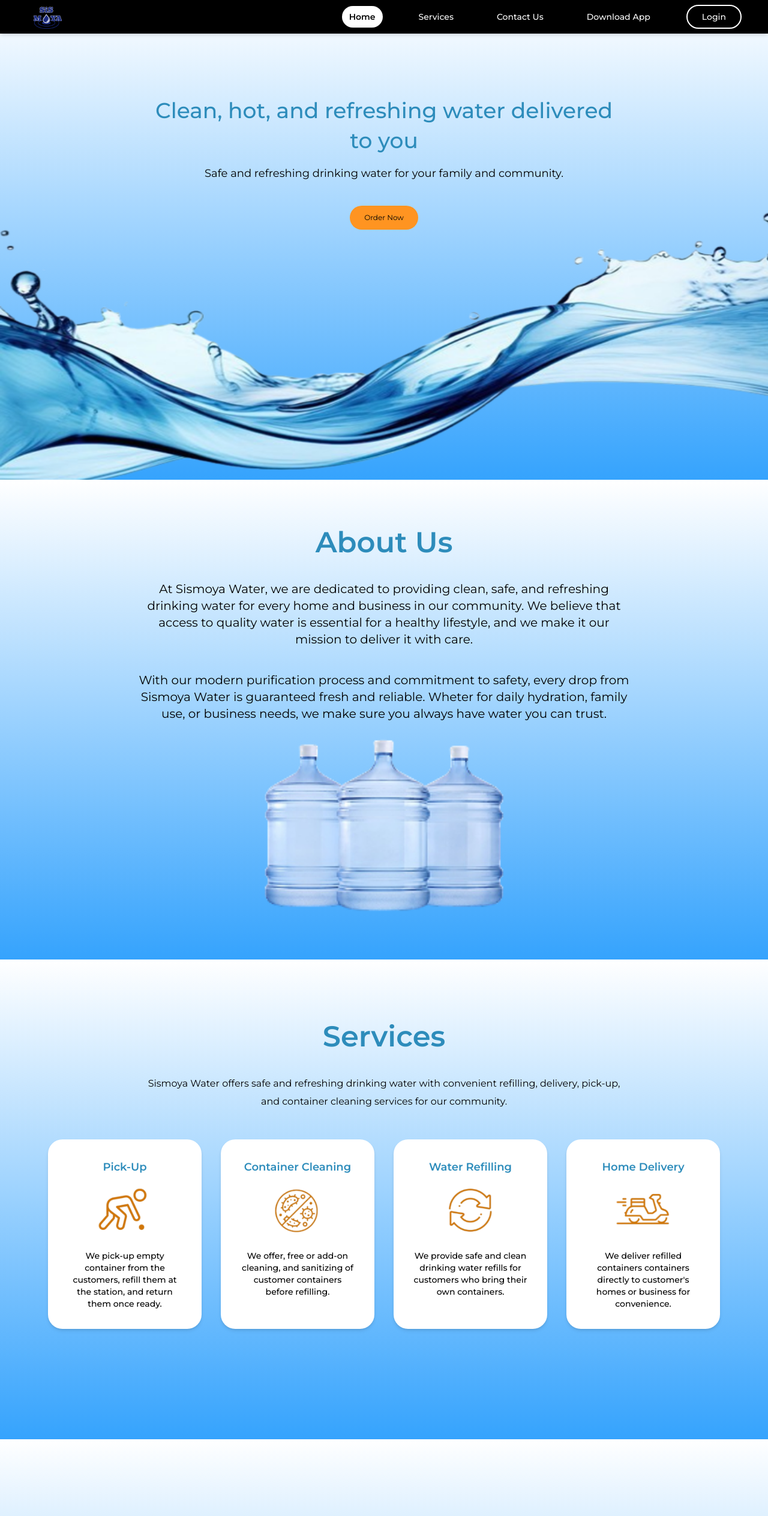
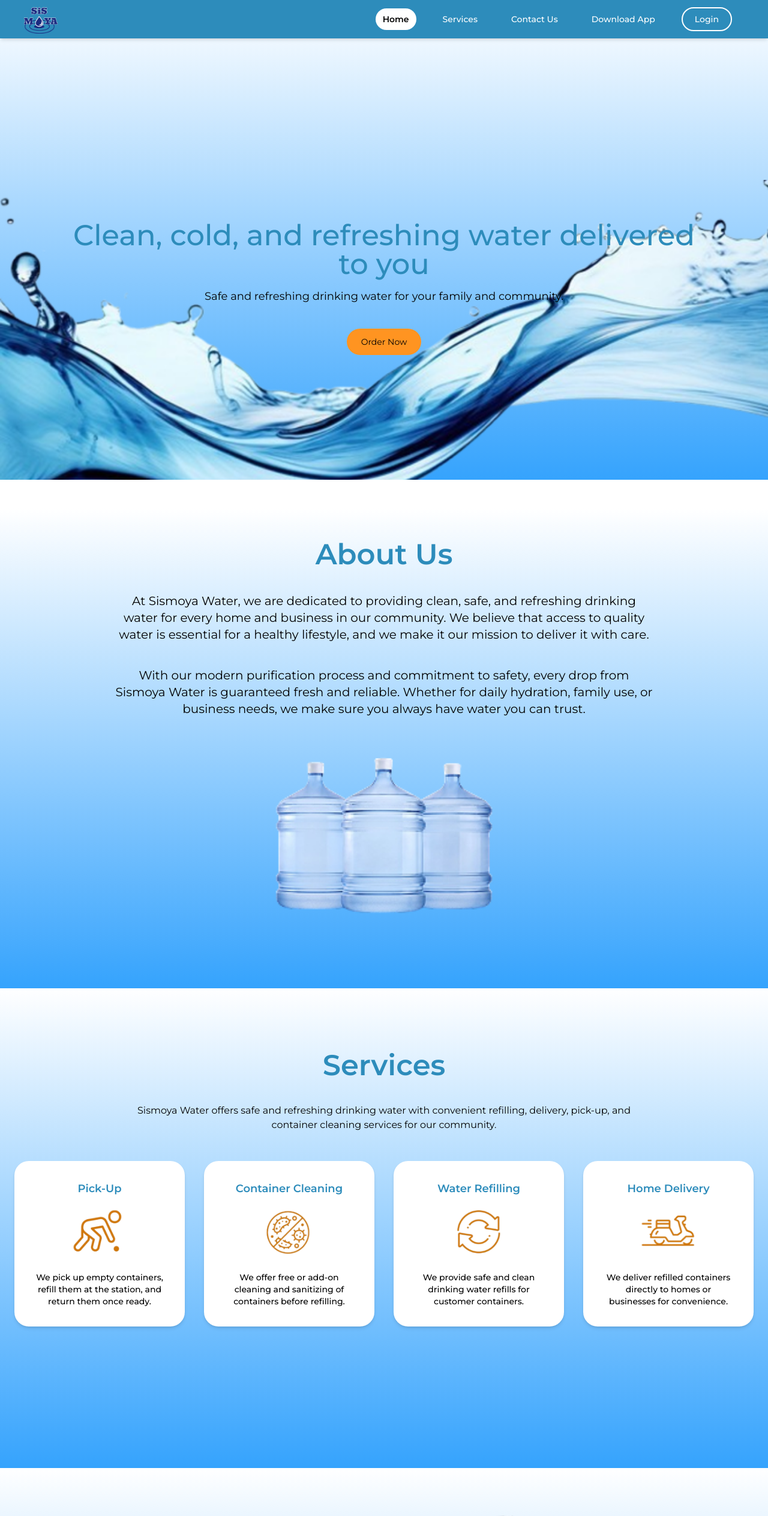
Before and after one commit to Jayvieeeee/Sismoya_Frontend, a Vue app: page / in a window 1280 px wide. Shown: the top 2528 px of the page at 60% size. Built offline with nearby package versions, Linux system fonts and the light colour scheme; a web font is replaced by a local one.

Commit message:
-landing page responsive

```diff
--- a/src/components/LandingNavbar.vue
+++ b/src/components/LandingNavbar.vue
@@ -1,7 +1,9 @@
 <script setup lang="ts">
+import { ref } from 'vue'
 import { useRouter } from 'vue-router'
 
 const router = useRouter()
+const isOpen = ref(false) // for mobile menu toggle
 
 const navItems = [
   { name: 'Home', route: '/' },
@@ -12,9 +14,10 @@ const navItems = [
 ]
 
 function navigateTo(route: string) {
+  isOpen.value = false // close mobile menu after navigation
   if (route.includes('#')) {
-    const [path, hash] = route.split('#')
-    router.push(path || '/').then(() => {
+    router.push(route).then(() => {
+      const hash = route.split('#')[1]
       const el = document.getElementById(hash)
       if (el) {
         el.scrollIntoView({ behavior: 'smooth' })
@@ -24,28 +27,38 @@ function navigateTo(route: string) {
     router.push(route)
   }
 }
+
+function isActive(item: { route: string; isButton?: boolean }) {
+  if (item.isButton) {
+    return router.currentRoute.value.path === item.route
+  }
+  if (item.route.includes('#')) {
+    return router.currentRoute.value.hash === '#' + item.route.split('#')[1]
+  }
+  return router.currentRoute.value.fullPath === item.route
+}
 </script>
 
+
 <template>
-  <nav
-    class="fixed top-0 left-0 w-full z-50 font-montserrat bg-black shadow-md px-6 flex justify-between items-center"
-  >
+  <nav class="fixed top-0 left-0 w-full z-50 font-montserrat bg-primary shadow-md px-6">
+    <div class="flex justify-between items-center h-16">
       <!-- Logo -->
-    <div class="ml-8 flex items-center h-14">
-      <img src="/images/Sismoya_Logo.png" alt="Sismoya Logo" class="h-10 w-auto" />
+      <div class="ml-4 flex items-center">
+        <img src="/images/Sismoya_Logo.png" alt="Sismoya Logo" class="h-12 w-auto" />
       </div>
 
-    <!-- Navigation Items -->
-    <ul class="flex space-x-12 text-white font-medium text-sm items-center pr-5">
+      <!-- Desktop Menu -->
+      <ul class="hidden md:flex space-x-8 text-white font-medium text-sm items-center pr-5">
         <li v-for="item in navItems" :key="item.name">
           <button
             @click="navigateTo(item.route)"
             :class="[
               item.isButton
-              ? router.currentRoute.value.path === item.route
+                ? isActive(item)
                   ? 'bg-white text-black font-semibold px-5 py-2 rounded-full'
-                : 'border-2 border-white px-6 py-2 rounded-full hover:bg-white hover:text-black transition'
-              : router.currentRoute.value.fullPath === item.route
+                  : 'border-2 border-white mr-4 px-5 py-2 rounded-full hover:bg-white hover:text-black transition'
+                : isActive(item)
                   ? 'bg-white text-black font-semibold px-3 py-2 rounded-full'
                   : 'px-3 py-2 rounded-full hover:bg-white hover:text-black transition'
             ]"
@@ -54,5 +67,58 @@ function navigateTo(route: string) {
           </button>
         </li>
       </ul>
+
+      <!-- Mobile Hamburger -->
+      <button
+        @click="isOpen = !isOpen"
+        class="md:hidden text-white focus:outline-none pr-2"
+      >
+        <svg
+          v-if="!isOpen"
+          class="w-8 h-8"
+          fill="none"
+          stroke="currentColor"
+          stroke-width="2"
+          viewBox="0 0 24 24"
+        >
+          <path stroke-linecap="round" stroke-linejoin="round" d="M4 6h16M4 12h16M4 18h16" />
+        </svg>
+        <svg
+          v-else
+          class="w-8 h-8"
+          fill="none"
+          stroke="currentColor"
+          stroke-width="2"
+          viewBox="0 0 24 24"
+        >
+          <path stroke-linecap="round" stroke-linejoin="round" d="M6 18L18 6M6 6l12 12" />
+        </svg>
+      </button>
+    </div>
+
+    <!-- Mobile Dropdown -->
+    <transition name="slide-fade">
+      <ul
+        v-if="isOpen"
+        class="md:hidden flex flex-col bg-primary text-white font-medium text-sm p-4 space-y-4"
+      >
+        <li v-for="item in navItems" :key="item.name">
+          <button
+            @click="navigateTo(item.route)"
+            :class="[
+              item.isButton
+                ? isActive(item)
+                  ? 'bg-white text-black font-semibold w-full py-2 rounded-full'
+                  : 'border-2 border-white w-full py-2 rounded-full hover:bg-white hover:text-black transition'
+                : isActive(item)
+                  ? 'bg-white text-black font-semibold w-full py-2 rounded-full'
+                  : 'w-full py-2 rounded-full hover:bg-white hover:text-black transition'
+            ]"
+          >
+            {{ item.name }}
+          </button>
+        </li>
+      </ul>
+    </transition>
   </nav>
 </template>
--- a/src/view/Landing/LandingPage.vue
+++ b/src/view/Landing/LandingPage.vue
@@ -1,169 +1,274 @@
 <script setup>
-import { useRouter } from 'vue-router';
-
+import { useRouter } from 'vue-router'
 import LandingPageLayout from '@/Layout/LandingPageLayout.vue'
 
-const router = useRouter();
+const router = useRouter()
 
-function goToLogin(){
-  router.push('/login');
+function goToLogin() {
+  router.push('/login')
 }
 </script>
 
-
 <template>
   <LandingPageLayout>
-
-<!--HOME-PAGE-->
-  <section id="home" class="pt-20 relative font-montserrat h-screen bg-gradient-to-b from-white to-secondary">
-  <div class="pt-20 flex flex-col items-center h-full text-center relative z-10">
-    <h1 class="text-4xl text-primary font-medium leading-snug">
-      Clean, hot, and refreshing water delivered <br>
+    <!-- HOME PAGE -->
+    <section
+      id="home"
+      class="pt-20 relative font-montserrat h-screen bg-gradient-to-b from-white to-secondary"
+    >
+      <div
+        class="pt-20 flex flex-col items-center justify-center h-full text-center relative z-10 px-6"
+      >
+        <h1
+          class="text-3xl md:text-4xl lg:text-5xl text-primary font-medium leading-snug"
+        >
+          Clean, cold, and refreshing water delivered <br />
           to you
         </h1>
-    <p class="mt-4 text-lg my-5">
+        <p class="mt-4 text-base md:text-lg my-5 max-w-2xl">
           Safe and refreshing drinking water for your family and community.
         </p>
-    <button @click="goToLogin" class="bg-button text-xs px-6 py-3 rounded-3xl hover:bg-[#d54f14] hover:text-white mt-5">
+        <button
+          @click="goToLogin"
+          class="bg-button text-xs md:text-sm px-6 py-3 rounded-3xl hover:bg-[#d54f14] hover:text-white mt-5"
+        >
           Order Now
         </button>
       </div>
-   <img src="/images/LANDING_Image.png"
+      <img
+        src="/images/LANDING_Image.png"
         alt="Water Image"
-     class="absolute bottom-0 left-0 w-screen h-auto max-h-[500px]" />
+        class="absolute bottom-0 left-0 w-full h-auto max-h-[400px] md:max-h-[500px] object-cover"
+      />
     </section>
 
-  <!--ABOUT-US-PAGE-->
-  <section id="about" class="relative font-montserrat h-screen bg-gradient-to-b from-white to-secondary">
-      <div class="pt-20 flex flex-col items-center h-full text-center relative z-10">
-        <h1 class="text-5xl text-primary font-semibold">About Us</h1>
-        <p class="pt-10 text-xl">
-          At Sismoya Water, we are dedicated to providing clean, safe, and refreshing<br>
-          drinking water for every home and business in our community. We believe that<br>
-          access to quality water is essential for a healthy lifestyle, and we make it our<br>
-          mission to deliver it with care.
+    <!-- ABOUT US -->
+    <section
+      id="about"
+      class="relative font-montserrat min-h-screen bg-gradient-to-b from-white to-secondary flex flex-col justify-center px-6 mt-12"
+    >
+      <div class="text-center max-w-4xl mx-auto">
+        <h1 class="text-4xl md:text-5xl text-primary font-semibold">About Us</h1>
+        <p class="pt-8 md:pt-10 text-base md:text-xl leading-relaxed">
+          At Sismoya Water, we are dedicated to providing clean, safe, and
+          refreshing drinking water for every home and business in our
+          community. We believe that access to quality water is essential for a
+          healthy lifestyle, and we make it our mission to deliver it with care.
         </p>
-        <p class="pt-10 text-xl">
-          With our modern purification process and commitment to safety, every drop from<br>
-          Sismoya Water is guaranteed fresh and reliable. Wheter for daily hydration, family<br>
-          use, or business needs, we make sure you always have water you can trust.
+        <p class="pt-6 md:pt-10 text-base md:text-xl leading-relaxed">
+          With our modern purification process and commitment to safety, every
+          drop from Sismoya Water is guaranteed fresh and reliable. Whether for
+          daily hydration, family use, or business needs, we make sure you
+          always have water you can trust.
         </p>
-        <img src="/images/container.png" alt="Container" class="pt-2 h-[400px] w-auto mx-auto"/>
+        <img
+          src="/images/container.png"
+          alt="Container"
+          class="pt-8 md:pt-12 h-[250px] md:h-[400px] w-auto mx-auto"
+        />
       </div>
     </section>
 
-<!-- SERVICES-PAGE -->
-<section id="services" class="relative font-montserrat h-screen bg-gradient-to-b from-white to-secondary py-16">
-  <div class="container mx-auto px-6 lg:px-20 text-center">
-    <h2 class="text-5xl text-primary font-semibold py-10">Services</h2>
-    <p class="max-w-4xl mx-auto mb-12 leading-[30px]">
-      Sismoya Water offers safe and refreshing drinking water with convenient refilling, delivery, pick-up,<br>
-       and container cleaning services for our community.
+    <!-- SERVICES -->
+    <section
+      id="services"
+      class="relative font-montserrat min-h-screen bg-gradient-to-b from-white to-secondary py-16 px-6"
+    >
+      <div class="container mx-auto text-center">
+        <h2 class="text-4xl md:text-5xl text-primary font-semibold py-10">
+          Services
+        </h2>
+        <p
+          class="max-w-4xl mx-auto mb-12 text-sm md:text-base leading-relaxed"
+        >
+          Sismoya Water offers safe and refreshing drinking water with
+          convenient refilling, delivery, pick-up, and container cleaning
+          services for our community.
         </p>
 
-    <!-- Service Cards -->
-    <div class="grid grid-cols-1 md:grid-cols-2 lg:grid-cols-4 gap-8">
-
-      <div class="bg-white rounded-3xl shadow-md p-8 hover:shadow-xl transition duration-300">
+        <div
+          class="grid grid-cols-1 sm:grid-cols-2 lg:grid-cols-4 gap-8"
+        >
+          <!-- Pick-Up -->
+          <div
+            class="bg-white rounded-3xl shadow-md p-8 hover:shadow-xl transition duration-300"
+          >
             <h3 class="text-primary font-semibold text-lg mb-2">Pick-Up</h3>
-        <img src="/icons/pickup.png" alt="Pick Up" class="h-[100px] mx-auto mb-4">
+            <img
+              src="/icons/pickup.png"
+              alt="Pick Up"
+              class="h-[80px] md:h-[100px] mx-auto mb-4"
+            />
             <p class="text-sm font-medium">
-          We pick-up empty container from the customers, refill them at the station, and return them once ready.
+              We pick up empty containers, refill them at the station, and
+              return them once ready.
             </p>
           </div>
 
-       <div class="bg-white rounded-3xl shadow-md p-8 hover:shadow-xl transition duration-300">
-        <h3 class="text-primary font-semibold text-lg mb-2">Container Cleaning</h3>
-        <img src="/icons/sanitize.png" alt="Pick Up" class="h-[100px] mx-auto mb-4">
+          <!-- Container Cleaning -->
+          <div
+            class="bg-white rounded-3xl shadow-md p-8 hover:shadow-xl transition duration-300"
+          >
+            <h3 class="text-primary font-semibold text-lg mb-2">
+              Container Cleaning
+            </h3>
+            <img
+              src="/icons/sanitize.png"
+              alt="Container Cleaning"
+              class="h-[80px] md:h-[100px] mx-auto mb-4"
+            />
             <p class="text-sm font-medium">
-          We offer,  free or add-on cleaning, and sanitizing of customer containers before refilling.
+              We offer free or add-on cleaning and sanitizing of containers
+              before refilling.
             </p>
           </div>
 
-      <div class="bg-white rounded-3xl shadow-md p-8 hover:shadow-xl transition duration-300">
-        <h3 class="text-primary font-semibold text-lg mb-2">Water Refilling</h3>
-        <img src="/icons/refill.png" alt="Pick Up" class="h-[100px] mx-auto mb-4">
+          <!-- Water Refilling -->
+          <div
+            class="bg-white rounded-3xl shadow-md p-8 hover:shadow-xl transition duration-300"
+          >
+            <h3 class="text-primary font-semibold text-lg mb-2">
+              Water Refilling
+            </h3>
+            <img
+              src="/icons/refill.png"
+              alt="Refill"
+              class="h-[80px] md:h-[100px] mx-auto mb-4"
+            />
             <p class="text-sm font-medium">
-          We provide safe and clean drinking water refills for customers who bring their own containers.
+              We provide safe and clean drinking water refills for customer
+              containers.
             </p>
           </div>
 
-     <div class="bg-white rounded-3xl shadow-md p-8 hover:shadow-xl transition duration-300">
-        <h3 class="text-primary font-semibold text-lg mb-2">Home Delivery</h3>
-        <img src="/icons/deliver.png" alt="Pick Up" class="h-[100px] mx-auto mb-4">
+          <!-- Home Delivery -->
+          <div
+            class="bg-white rounded-3xl shadow-md p-8 hover:shadow-xl transition duration-300"
+          >
+            <h3 class="text-primary font-semibold text-lg mb-2">
+              Home Delivery
+            </h3>
+            <img
+              src="/icons/deliver.png"
+              alt="Delivery"
+              class="h-[80px] md:h-[100px] mx-auto mb-4"
+            />
             <p class="text-sm font-medium">
-          We deliver refilled containers containers directly to customer's homes or business for convenience.
+              We deliver refilled containers directly to homes or businesses for
+              convenience.
             </p>
-      </div>
-
-    </div>
-  </div>
-</section>
-
-<!-- DOWNLOAD-APP-PAGE -->
-<section id="download-app" class="relative font-montserrat min-h-screen bg-gradient-to-b from-white to-secondary py-16">
-  <div class="container mx-auto py-10 px-6 lg:px-20">
-    <div class="grid grid-cols-1 md:grid-cols-2 items-center gap-10">
-
-      <div>
-        <h2 class="text-4xl md:text-5xl font-semibold text-primary mb-20">Download App</h2>
-
-        <p class="text-lg leading-[40px] mb-6">
-          Download the Sismoya Water App today and experience<br>
-          hassle-free hydration—order refills, schedule deliveries or<br>
-          pick-ups, and track your water anytime, anyway. Stay<br>
-          refreshed with safe and clean drinking water right at your fingertips.
-        </p>
-        <a href="#" class="inline-block bg-button text-white font-semibold px-6 py-4 rounded-full shadow-md hover:bg-[#d54f14] hover:text-white mt-5">
-          Download
-        </a>
-      </div>
-
-      <div class="flex justify-center md:justify-center gap-6 ">
-        <img src="/images/phone.png" alt="Phone" class="h-[320px] md:h-[500px] ml-48 mt-12">
           </div>
         </div>
       </div>
     </section>
 
-
-<!--CONTACT-US-PAGE-->
-<section id="contact" class="relative font-montserrat min-h-screen bg-gradient-to-b from-white to-secondary py-16">
-
-  <div class="container mx-auto px-6 lg:px-20 text-center">
-    <h2 class="text-5xl font-semibold text-primary text-center pt-10 pb-12">Contact Us</h2>
-    <p class="text-md text-center pb-20">Need help? Were here for you. Choose the best way to reach us:</p>
-
-    <!-- Service Cards -->
-    <div class="grid grid-cols-1 md:grid-cols-1 lg:grid-cols-3 gap-12">
-
-      <div class="bg-white rounded-3xl shadow-md p-10 hover:shadow-xl transition duration-300">
-        <img src="/icons/location.png" alt="Pick Up" class="h-[100px] mx-auto mb-4">
-        <p class="text-sm font-semibold mb-2">Katarungan St. Bagong Barrio Caloocan City</p>
-        <p class="text-base/7">
-          Drop by our water station to place orders, ask questions, or get assistance directly from our friendly staff.
+    <!-- DOWNLOAD APP -->
+    <section
+      id="download-app"
+      class="relative font-montserrat min-h-screen bg-gradient-to-b from-white to-secondary py-16"
+    >
+      <div class="container mx-auto px-6 lg:px-20">
+        <div class="grid grid-cols-1 md:grid-cols-2 items-center gap-10">
+          <div>
+            <h2
+              class="text-3xl md:text-4xl lg:text-5xl font-semibold text-primary mb-10"
+            >
+              Download App
+            </h2>
+            <p class="text-base md:text-lg leading-relaxed mb-6">
+              Download the Sismoya Water App today and experience hassle-free
+              hydration—order refills, schedule deliveries or pick-ups, and
+              track your water anytime, anywhere.
             </p>
+            <a
+              href="#"
+              class="inline-block bg-button text-white font-semibold px-6 py-4 rounded-full shadow-md hover:bg-[#d54f14] transition"
+            >
+              Download
+            </a>
           </div>
-
-      <div class="bg-white rounded-3xl shadow-md p-10 hover:shadow-xl transition duration-300">
-        <img src="/icons/phone.png" alt="Pick Up" class="h-[100px] mx-auto mb-4">
-        <p class="text-sm font-semibold mb-2">09123456789</p>
-        <p class="text-base/7">
-          Reach us by phone for quick orders, delivery arrangements, or any immidiate concerns you may have.
-        </p>
+          <div
+            class="flex justify-center md:justify-end"
+          >
+            <img
+              src="/images/phone.png"
+              alt="Phone"
+              class="h-[280px] md:h-[400px] lg:h-[500px]"
+            />
           </div>
-
-      <div class="bg-white rounded-3xl shadow-md p-10 hover:shadow-xl transition duration-300">
-        <img src="/icons/mail.png" alt="Pick Up" class="h-[100px] mx-auto mb-4">
-         <p class="text-sm font-semibold mb-2">info@sismoya.com</p>
-        <p class="text-base/7">
-          Send us an email anytime for detailed inquiries, feedback, or service support, and we'll get back to you as soon as possible.
-        </p>
-      </div>
-
         </div>
       </div>
     </section>
 
+    <!-- CONTACT US -->
+    <section
+      id="contact"
+      class="relative font-montserrat min-h-screen bg-gradient-to-b from-white to-secondary py-16 px-6"
+    >
+      <div class="container mx-auto text-center">
+        <h2
+          class="text-4xl md:text-5xl font-semibold text-primary pt-10 pb-8"
+        >
+          Contact Us
+        </h2>
+        <p class="text-sm md:text-base text-gray-700 mb-12">
+          Need help? We’re here for you. Choose the best way to reach us:
+        </p>
+
+        <div
+          class="grid grid-cols-1 md:grid-cols-3 gap-8"
+        >
+          <!-- Location -->
+          <div
+            class="bg-white rounded-3xl shadow-md p-10 hover:shadow-xl transition duration-300"
+          >
+            <img
+              src="/icons/location.png"
+              alt="Location"
+              class="h-[80px] md:h-[100px] mx-auto mb-4"
+            />
+            <p class="text-sm font-semibold mb-2">
+              Katarungan St. Bagong Barrio, Caloocan City
+            </p>
+            <p class="text-sm md:text-base leading-relaxed">
+              Drop by our water station to place orders, ask questions, or get
+              assistance directly from our staff.
+            </p>
+          </div>
+
+          <!-- Phone -->
+          <div
+            class="bg-white rounded-3xl shadow-md p-10 hover:shadow-xl transition duration-300"
+          >
+            <img
+              src="/icons/phone.png"
+              alt="Phone"
+              class="h-[80px] md:h-[100px] mx-auto mb-4"
+            />
+            <p class="text-sm font-semibold mb-2">09123456789</p>
+            <p class="text-sm md:text-base leading-relaxed">
+              Reach us by phone for quick orders, delivery arrangements, or any
+              immediate concerns.
+            </p>
+          </div>
+
+          <!-- Email -->
+          <div
+            class="bg-white rounded-3xl shadow-md p-10 hover:shadow-xl transition duration-300"
+          >
+            <img
+              src="/icons/mail.png"
+              alt="Email"
+              class="h-[80px] md:h-[100px] mx-auto mb-4"
+            />
+            <p class="text-sm font-semibold mb-2">info@sismoya.com</p>
+            <p class="text-sm md:text-base leading-relaxed">
+              Send us an email for detailed inquiries, feedback, or support, and
+              we'll respond as soon as possible.
+            </p>
+          </div>
+        </div>
+      </div>
+    </section>
   </LandingPageLayout>
 </template>
```
Lines whose indentation alone changed are shown as unchanged.
